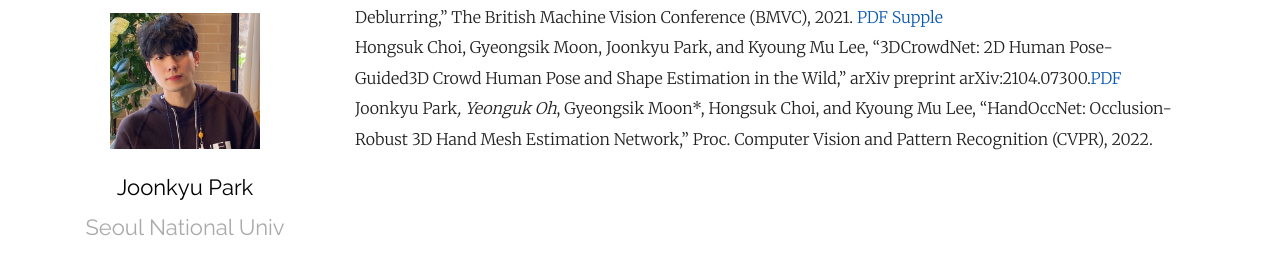
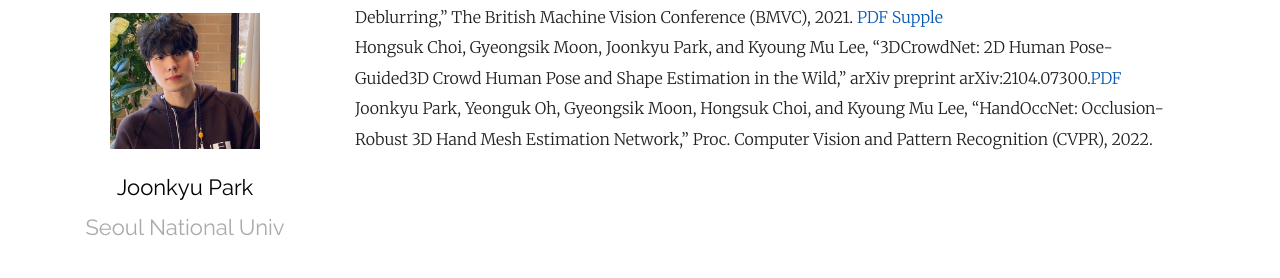
Before and after one commit to jkpark0825/jkpark0825_2.github.io, a Jekyll site: the page built from _posts/2021-10-18-welcome-to-jekyll.markdown, in a window 1280 px wide. Shown: the part 157-435 px from the top of the page. Built offline with Jekyll 4.4.1, drawn with Linux system fonts in a browser that asks for light colours.

```diff
--- a/_posts/2021-10-18-welcome-to-jekyll.markdown
+++ b/_posts/2021-10-18-welcome-to-jekyll.markdown
@@ -5,7 +5,7 @@ date:   2021-02-18 14:59:54 +0900
 ---
 Joonkyu Park, Seungjun Nah, and Kyoung Mu Lee, “Recurrence-in-Recurrence Networks for Video Deblurring,” The British Machine Vision Conference (BMVC), 2021. [PDF]({{https://github.com/jkpark0825/jkpark0825.github.io}}/papers/bmvc2021/0149.pdf) [Supple]({{https://github.com/jkpark0825/jkpark0825.github.io}}/papers/bmvc2021/0149supp.zip)\\
 Hongsuk Choi, Gyeongsik Moon, Joonkyu Park, and Kyoung Mu Lee, "3DCrowdNet: 2D Human Pose-Guided3D Crowd Human Pose and Shape Estimation in the Wild," arXiv preprint arXiv:2104.07300.[PDF]({{https://github.com/jkpark0825/jkpark0825.github.io}}/papers/arxiv/crowdperson.pdf)
-Joonkyu Park*, Yeonguk Oh*, Gyeongsik Moon*, Hongsuk Choi, and Kyoung Mu Lee, “HandOccNet: Occlusion-Robust 3D Hand Mesh Estimation Network,” Proc. Computer Vision and Pattern Recognition (CVPR), 2022.
+Joonkyu Park, Yeonguk Oh, Gyeongsik Moon, Hongsuk Choi, and Kyoung Mu Lee, “HandOccNet: Occlusion-Robust 3D Hand Mesh Estimation Network,” Proc. Computer Vision and Pattern Recognition (CVPR), 2022.
 
 [jekyll-docs]: http://jekyllrb.com/docs/home
 [jekyll-gh]:   https://github.com/jekyll/jekyll
```
